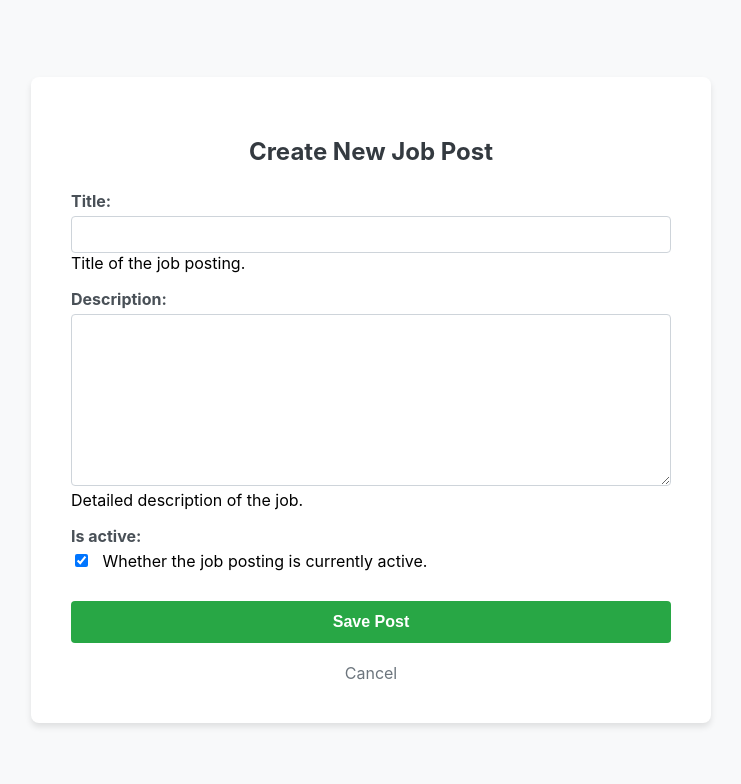
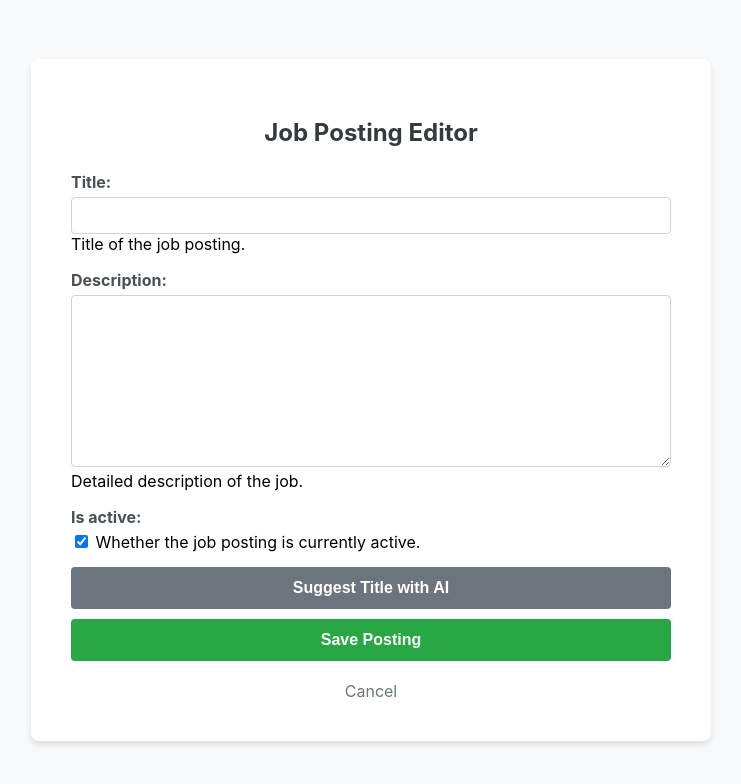
Before and after one commit to SerhatFiliz/hr_management_system, a Django app: page /portal/jobs/new/ in a window 1280 px wide. Shown: the top 784 px of the page, without its empty margins (269-1010 px from the left). Run offline with Django 5.2, Linux system fonts and the light colour scheme; the visitor is signed in with stand-in values (Sample User, id 1).

Commit message:
feat: Implement AI job title generation feature

```diff
--- a/hr_management_system/settings.py
+++ b/hr_management_system/settings.py
@@ -139,3 +139,9 @@ LOGIN_REDIRECT_URL = '/portal/dashboard/'
 
 # URL to redirect to for login when a user tries to access a protected page.
 LOGIN_URL = '/accounts/login/'
+
+# --- HUGGING FACE API CONFIGURATION (SECURE) ---
+# Reads the API configuration securely from the .env file.
+# The second argument (e.g., 'default_url') is a fallback value if the variable is not found.
+HUGGING_FACE_API_URL = os.getenv("HUGGING_FACE_API_URL")
+HUGGING_FACE_API_KEY = os.getenv("HUGGING_FACE_API_KEY")
--- a/portal/templates/portal/dashboard.html
+++ b/portal/templates/portal/dashboard.html
@@ -1,4 +1,3 @@
-{# templates/portal/dashboard.html #}
 <!DOCTYPE html>
 <html lang="en">
 <head>
@@ -92,7 +91,7 @@
             </div>
         </div>
 
-        <!-- NEW SECTION FOR CANDIDATES -->
+        <!-- SECTION FOR CANDIDATES -->
         <div class="content-section">
             <div class="list-card">
                 <h3>Candidates</h3>
--- a/portal/templates/portal/job_posting_editor.html
+++ b/portal/templates/portal/job_posting_editor.html
@@ -3,8 +3,9 @@
 <head>
     <meta charset="UTF-8">
     <meta name="viewport" content="width=device-width, initial-scale=1.0">
-    <title>New Job Posting - HR Core</title>
+    <title>Job Posting Editor - HR Core</title>
     <style>
+        /* A simplified style block for clarity */
         body { font-family: -apple-system, BlinkMacSystemFont, "Segoe UI", Roboto, "Helvetica Neue", Arial, sans-serif; margin: 40px; background-color: #f8f9fa; display: flex; justify-content: center; align-items: center; min-height: 90vh;}
         .container { background-color: #fff; padding: 40px; border-radius: 8px; box-shadow: 0 4px 6px rgba(0,0,0,0.1); max-width: 600px; width: 100%;}
         h2 { text-align: center; color: #343a40; margin-bottom: 25px; }
@@ -17,48 +18,85 @@
             border-radius: 4px;
             box-sizing: border-box;
         }
-        textarea {
-            min-height: 120px;
-            resize: vertical;
-        }
-        input[type="checkbox"] {
-            margin-right: 10px;
-        }
+        textarea { min-height: 150px; }
         button {
-            width: 100%;
             padding: 12px;
-            background-color: #28a745;
             color: white;
             border: none;
             border-radius: 4px;
             cursor: pointer;
             font-size: 16px;
             font-weight: bold;
-            margin-top: 15px;
+            margin-top: 10px;
         }
-        button:hover { background-color: #218838; }
-        .cancel-link {
-            display: block;
-            text-align: center;
-            margin-top: 20px;
-            color: #6c757d;
-            text-decoration: none;
-        }
-        .cancel-link:hover {
-            text-decoration: underline;
-        }
+        .btn-save { width: 100%; background-color: #28a745; }
+        .btn-ai { width: 100%; background-color: #6c757d; margin-top: 0; }
+        .cancel-link { display: block; text-align: center; margin-top: 20px; color: #6c757d; text-decoration: none; }
     </style>
 </head>
 <body>
     <div class="container">
-        <h2>Create New Job Post</h2>
+        <h2>Job Posting Editor</h2>
 
         <form method="post">
             {% csrf_token %}
+
+            <!-- We revert to using the simple 'as_p' to render the form. -->
             {{ form.as_p }}
-            <button type="submit">Save Post</button>
+
+            <!-- The AI button is now placed simply after the form fields. -->
+            <button type="button" id="generate-title-btn" class="btn-ai">Suggest Title with AI</button>
+
+            <button type="submit" class="btn-save">Save Posting</button>
             <a href="{% url 'dashboard' %}" class="cancel-link">Cancel</a>
         </form>
     </div>
+
+    <script>
+        document.addEventListener('DOMContentLoaded', function() {
+
+            const generateBtn = document.getElementById('generate-title-btn');
+            const descriptionField = document.getElementById('id_description');
+            const titleField = document.getElementById('id_title');
+            const csrfToken = document.querySelector('input[name="csrfmiddlewaretoken"]').value;
+
+            generateBtn.addEventListener('click', function() {
+                const descriptionText = descriptionField.value;
+                if (!descriptionText.trim()) {
+                    alert('Please enter a description first.');
+                    return;
+                }
+
+                generateBtn.textContent = 'Generating...';
+                generateBtn.disabled = true;
+
+                fetch("{% url 'api-generate-title' %}", {
+                    method: 'POST',
+                    headers: {
+                        'Content-Type': 'application/json',
+                        'X-CSRFToken': csrfToken
+                    },
+                    body: JSON.stringify({ description: descriptionText })
+                })
+                .then(response => response.json())
+                .then(data => {
+                    if (data.title) {
+                        titleField.value = data.title;
+                    } else if (data.error) {
+                        alert('Error: ' + data.error);
+                    }
+                })
+                .catch(error => {
+                    console.error('Error:', error);
+                    alert('An unexpected error occurred.');
+                })
+                .finally(() => {
+                    generateBtn.textContent = 'Suggest Title with AI';
+                    generateBtn.disabled = false;
+                });
+            });
+        });
+    </script>
+
 </body>
 </html>
--- a/portal/urls.py
+++ b/portal/urls.py
@@ -1,5 +1,3 @@
-# portal/urls.py
-
 from django.urls import path
 # Import all the views we have created
 from .views import (
@@ -7,7 +5,8 @@ from .views import (
     JobPostingCreateView,
     JobPostingUpdateView,
     JobPostingDeleteView,
-    CandidateCreateView
+    CandidateCreateView,
+    generate_job_title_view,
 )
 
 urlpatterns = [
@@ -32,4 +31,8 @@ urlpatterns = [
     # Path for creating a new candidate.
     # The URL will be /portal/candidates/new/
     path('candidates/new/', CandidateCreateView.as_view(), name='candidate-create'),
+
+    # Path for generating a job title using an external API.
+    # This URL will be used to send a request to the API to generate a job title.
+    path('api/generate-title/', generate_job_title_view, name='api-generate-title'),
 ]
--- a/portal/views.py
+++ b/portal/views.py
@@ -8,6 +8,12 @@ from django.contrib.auth.mixins import LoginRequiredMixin
 from .forms import JobPostingForm, CandidateForm
 from .models import JobPosting, Employee, Candidate
 
+import json  # The standard Python library that allows reading and writing JSON data.
+import requests  # A popular library that allows Python to send requests to external websites/APIs.
+from django.http import JsonResponse  # A special tool in Django that returns a response in JSON format instead of an HTML page.
+from django.views.decorators.csrf import csrf_exempt  # A "special permission card" that disables security checks for a specific view.
+from django.conf import settings  # Allows access to variables (like an API key) defined in the project's settings.py file.
+from django.contrib.auth.decorators import login_required  # A security guard that ensures only logged-in users can run a specific function.
 class DashboardView(LoginRequiredMixin, TemplateView):
     """
     Displays the main dashboard for a logged-in user.
@@ -30,7 +36,7 @@ class DashboardView(LoginRequiredMixin, TemplateView):
             # Handle cases where a user might not have an associated employee profile
             context['company'] = None
             context['job_postings'] = []
-            context['candidates'] = [] # NEW
+            context['candidates'] = []
 
         context['user'] = self.request.user
         return context
@@ -57,7 +63,7 @@ def dashboard_function(request):
     return render(request, 'portal/dashboard.html', context)
 """
 
-
+# -------------------------------------------Job Posting Creation View --------------------------------
 class JobPostingCreateView(LoginRequiredMixin, CreateView):
     """
     Handles the creation of a new JobPosting.
@@ -93,7 +99,7 @@ def job_posting_create_function(request):
     return render(request, 'portal/job_posting_editor.html', {'form': form})
 """
 
-
+# -------------------------------------------Job Posting Update View --------------------------------
 class JobPostingUpdateView(LoginRequiredMixin, UpdateView):
     """
     Handles the updating of an existing JobPosting.
@@ -132,7 +138,7 @@ def job_posting_update_function(request, pk):
     return render(request, 'portal/job_posting_editor.html', {'form': form})
 """
 
-
+# -------------------------------------------Job Posting Deletion View --------------------------------
 class JobPostingDeleteView(LoginRequiredMixin, DeleteView):
     """
     Handles the deletion of a JobPosting.
@@ -164,7 +170,7 @@ def job_posting_delete_function(request, pk):
     # 'object' is the default context name used by DeleteView.
     return render(request, 'portal/job_posting_confirm_delete.html', {'object': job_posting})
 """
-
+# -------------------------------------------Candidate Creation View --------------------------------
 class CandidateCreateView(LoginRequiredMixin, CreateView):
     """
     Handles the creation of a new Candidate, including resume upload.
@@ -194,3 +200,67 @@ class CandidateCreateView(LoginRequiredMixin, CreateView):
 
         # Call the parent class's method to save the object and redirect.
         return super().form_valid(form)
+
+@csrf_exempt
+@login_required
+def generate_job_title_view(request):
+    """
+    Receives a job description, sends it to the specified Hugging Face model,
+    and returns a summarized title. This version has improved error handling.
+    """
+    if request.method == 'POST':
+        try:
+            data = json.loads(request.body)
+            description = data.get('description', '')
+
+            if not description:
+                return JsonResponse({'error': 'Description cannot be empty.'}, status=400)
+
+            # Payload for the summarization model (facebook/bart-large-cnn)
+            api_payload = {
+                "inputs": description,
+                # Parameters to control the output length, as per project requirements.
+                "parameters": {"max_length": 50, "min_length": 5}
+            }
+
+            headers = {"Authorization": f"Bearer {settings.HUGGING_FACE_API_KEY}"}
+
+            # Send request with a 30-second timeout.
+            response = requests.post(
+                settings.HUGGING_FACE_API_URL,
+                headers=headers,
+                json=api_payload,
+                timeout=30
+            )
+
+            # Handle non-200 responses gracefully
+            if response.status_code != 200:
+                try:
+                    error_data = response.json()
+                    api_error_message = error_data.get('error', 'Unknown API error.')
+                    # Check for the common "model is loading" error
+                    if 'is currently loading' in api_error_message:
+                        estimated_time = error_data.get('estimated_time', 20)
+                        user_message = f"The AI model is currently warming up. Please try again in {estimated_time:.0f} seconds."
+                        return JsonResponse({'error': user_message}, status=503) # Service Unavailable
+                    return JsonResponse({'error': f"API Error: {api_error_message}"}, status=response.status_code)
+                except json.JSONDecodeError:
+                    return JsonResponse({'error': f"API returned a non-JSON response: {response.text}"}, status=response.status_code)
+
+            result = response.json()
+
+            # Safely parse the response for 'summary_text'
+            generated_title = "New Job Posting" # Default title as per requirements.
+            if result and isinstance(result, list) and len(result) > 0:
+                title_from_api = result[0].get('summary_text')
+                if title_from_api:
+                    generated_title = title_from_api
+
+            return JsonResponse({'title': generated_title.strip()})
+
+        except requests.exceptions.Timeout:
+            return JsonResponse({'error': 'The request to the AI model timed out. The model might be loading. Please try again.'}, status=504)
+        except Exception as e:
+            return JsonResponse({'error': f'An unexpected server error occurred: {str(e)}'}, status=500)
+
+    return JsonResponse({'error': 'Invalid request method.'}, status=405)
```
Also changed, not shown: DailyReports.txt (+8 -0 lines).
